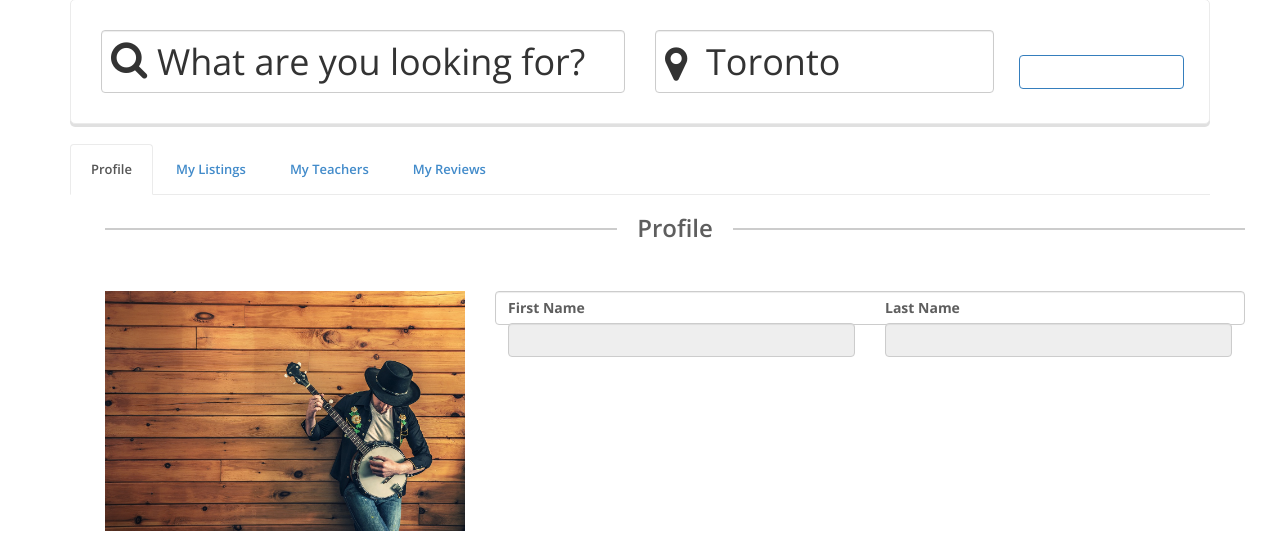
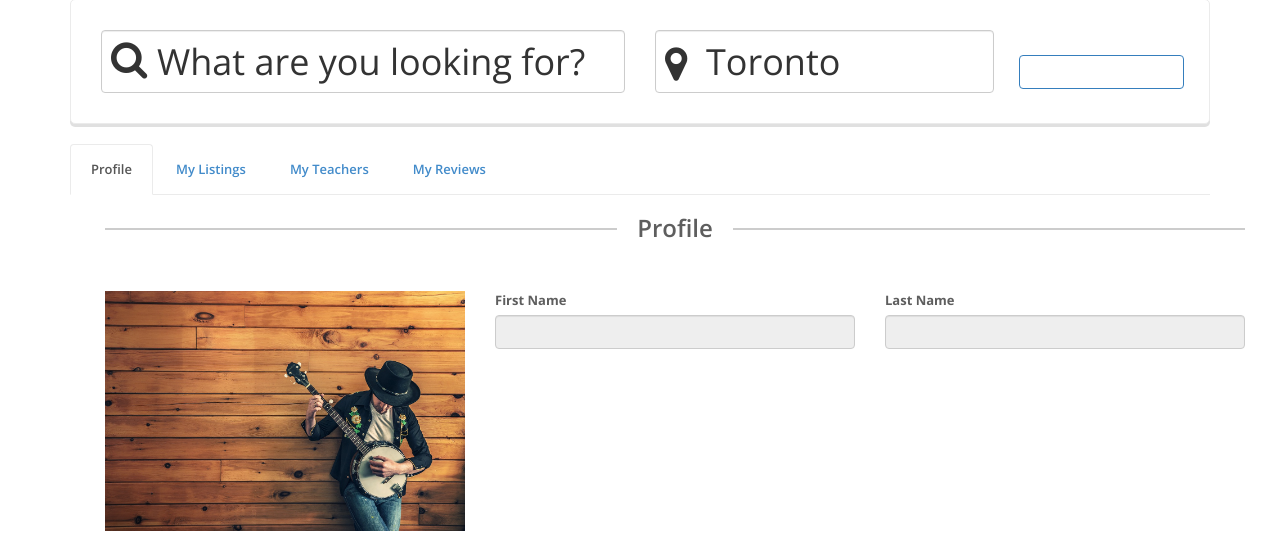
Before and after one commit to TejasM/picasso, a Django app: template picasso/templates/profile.html in a window 1280 px wide. Shown: the part 203-759 px from the top of the page. Run offline with Django 3.2, Linux system fonts and the light colour scheme; the template is opened without the code that fills it: most values are stand-ins (such as "Sample title", 1, 10 or a date in 2020); some libraries are stand-ins or nearby versions.

Commit message:
Slight fixes

```diff
--- a/picasso/templates/index/listing.html
+++ b/picasso/templates/index/listing.html
@@ -48,7 +48,7 @@
                         <strong>Currently Accepting Students: </strong><i class="fa fa-2x fa-check-circle"></i>
                         </p>{% endif %}
 
-                    {% if listing.phone != "" %}<p><strong>Phone:</strong>{{ listing.phone }}</p>{% endif %}
+                    {% if listing.phone != "" %}<p><strong>Phone: </strong>{{ listing.phone }}</p>{% endif %}
                     <p><strong>Rating:</strong>{{ listing.get_rating }}</p>
 
                     {% if listing.owner == user or listing.created_by == user %}
--- a/picasso/templates/profile.html
+++ b/picasso/templates/profile.html
@@ -26,19 +26,25 @@
                             </div>
                             <div class="row">
                                 <div class="col-sm-12 col-lg-4">
-                                    <img src="{% static 'images/musician-349790_1280.jpg' %}" style="width: 100%; height: 100%">
+                                    <img src="{% static 'images/musician-349790_1280.jpg' %}"
+                                         style="width: 100%; height: 100%">
                                 </div>
                                 <div class="col-sm-12 col-lg-8">
-
-                                    <form class="form-control" action="#" method="post">
+                                    <form class="clearfix" role="form" action="#" method="post" id="profile-form">
                                         <div class="row">
                                             <div class="col-lg-6 col-sm-12">
-                                                <label for="profile-first">First Name</label>
-                                                <input id="profile-first" class="form-control" disabled value="{{ user.first_name }}">
+                                                <div class="form-group">
+                                                    <label for="profile-first">First Name</label>
+                                                    <input id="profile-first" class="form-control" disabled
+                                                           value="{{ user.first_name }}">
+                                                </div>
                                             </div>
                                             <div class="col-lg-6 col-sm-12">
-                                                <label for="profile-last">Last Name</label>
-                                                <input id="profile-last" class="form-control" disabled value="{{ user.last_name }}">
+                                                <div class="form-group">
+                                                    <label for="profile-last">Last Name</label>
+                                                    <input id="profile-last" class="form-control" disabled
+                                                           value="{{ user.last_name }}">
+                                                </div>
                                             </div>
                                         </div>
                                     </form>
```
